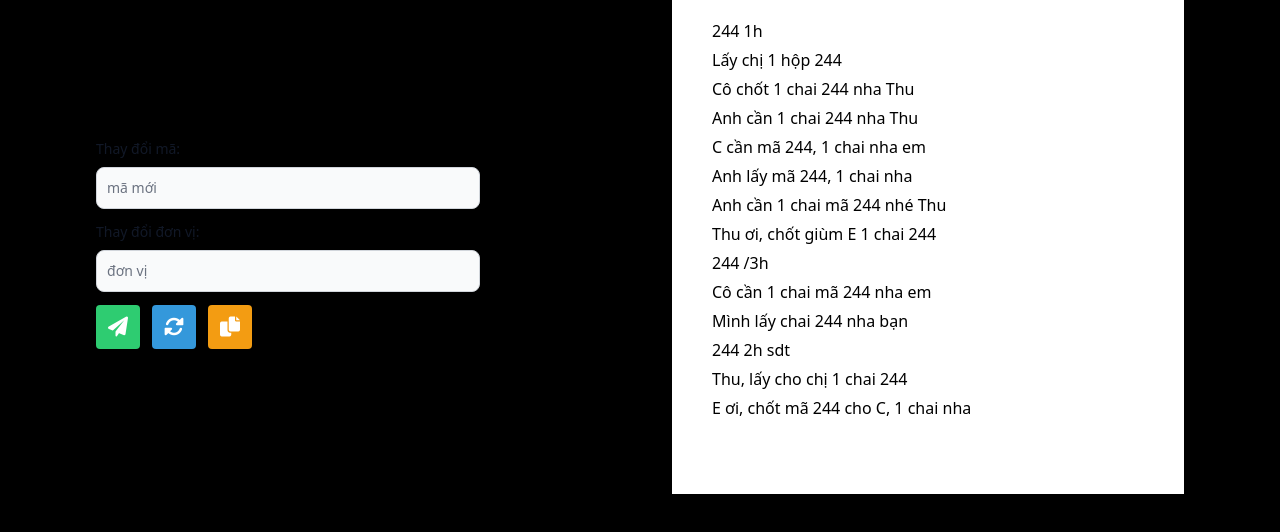
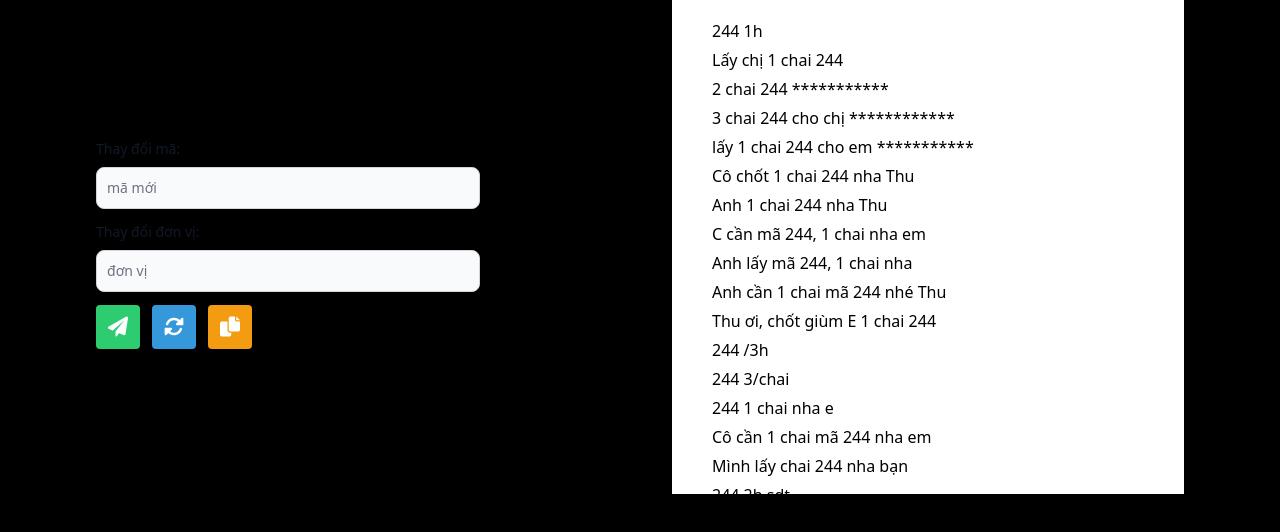
Before and after one commit to Nhathuyy/seeding-cmt, a plain HTML site: page index.html in a window 1280 px wide. Shown: the part 86-618 px from the top of the page. Drawn offline with nearby package versions, Linux system fonts and the light colour scheme.

Commit message:
Update index.html

```diff
--- a/index.html
+++ b/index.html
@@ -177,19 +177,24 @@ li {
     <script>
         let originalComments = [
             "244 1h",
-            "Lấy chị 1 hộp 244 ",
+            "Lấy chị 1 chai 244 ",
+            "2 chai 244 ***********",
+            "3 chai 244 cho chị ************",
+            " lấy 1 chai 244 cho em ***********",
             "Cô chốt 1 chai 244 nha Thu",
-            "Anh cần 1 chai 244 nha Thu",
+            "Anh 1 chai 244 nha Thu",
             "C cần mã 244, 1 chai nha em",
             "Anh lấy mã 244, 1 chai nha",
             "Anh cần 1 chai mã 244 nhé Thu",
             "Thu ơi, chốt giùm E 1 chai 244",
             "244 /3h",
+            "244 3/chai",
+            "244 1 chai nha e",
             "Cô cần 1 chai mã 244 nha em",
             "Mình lấy chai 244 nha bạn",
             "244 2h sdt ",
             "Thu, lấy cho chị 1 chai 244",
-            "E ơi, chốt mã 244 cho C, 1 chai nha",
+            "E ơi, chốt mã 244 cho C, 1 chai",
         ];
 
         let comments = [...originalComments];
```
